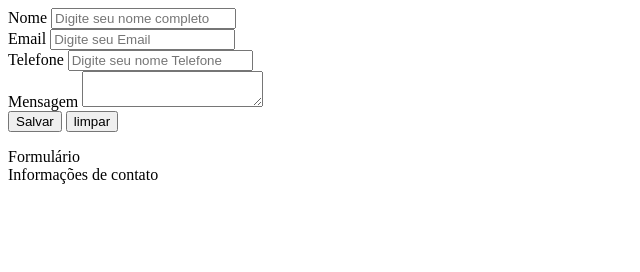
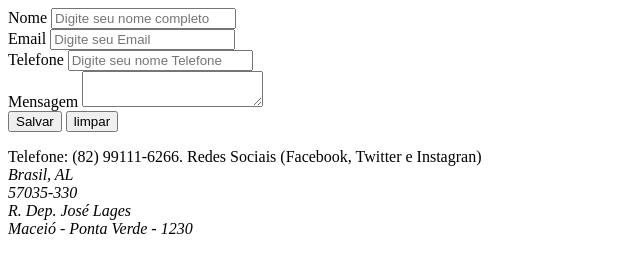
Before and after one commit to renatolobo1/estudo, a plain HTML site: page faleconosco.html in a window 1280 px wide. Shown: the whole page, without its empty margins (0-640 px from the left). Drawn offline with Linux system fonts and the light colour scheme.

Commit message:
Aumentou a quantidade de dados na pagina fale conosco

```diff
--- a/faleconosco.html
+++ b/faleconosco.html
@@ -32,10 +32,20 @@
 
             </form>
 
-            Formulário
         </div>
         <div>
-            Informações de contato
+            <div>
+                Telefone: (82) 99111-6266. Redes Sociais (Facebook, Twitter e Instagran)
+            </div>
+           <address>
+               Brasil, AL
+               <br/>
+               57035-330
+               <br/>
+               R. Dep. José Lages
+               <br/>
+               Maceió - Ponta Verde - 1230
+           </address>
         </div>
     </body>
 
```
